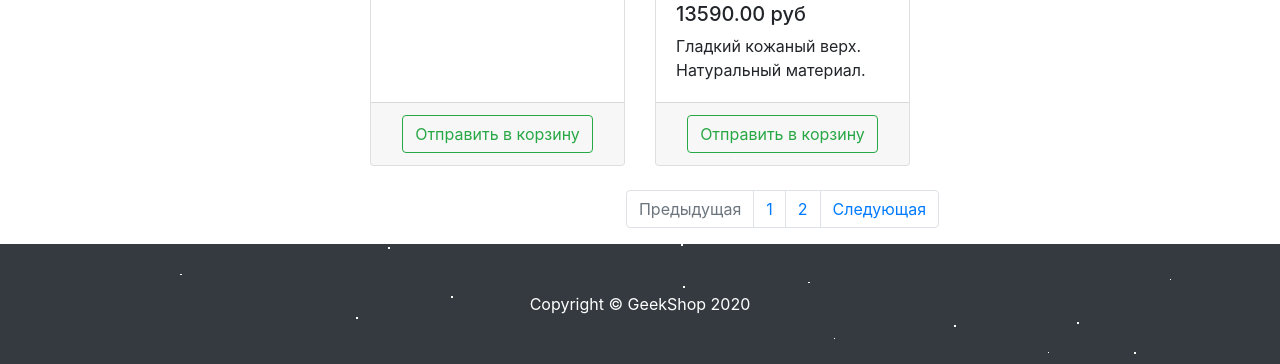
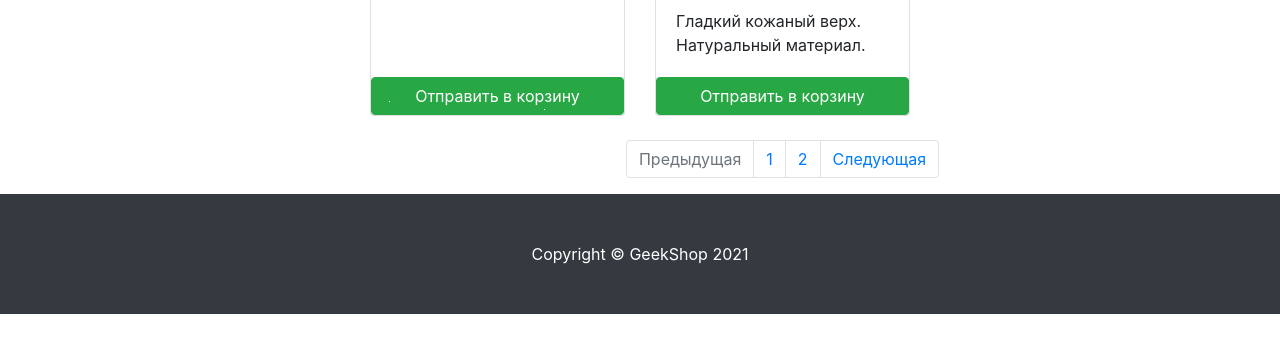
Before and after one commit to eanikulin/Django_neverlookback.ru, a Django app: page /products/ in a window 1280 px wide. Shown: the part 1538-1902 px from the top of the page. After the commit the page ends 1852 px from the top, so only its background shows below. Run offline with Django 3.2, Linux system fonts and the light colour scheme; data comes from the database, SQL or seed files in the repository; parts of the project's set-up code (start-up, migrations or seed data) failed here and were passed over; some libraries are stand-ins or nearby versions.

Commit message:
//add ajax for add product

```diff
--- a/products/templates/products/products.html
+++ b/products/templates/products/products.html
@@ -71,11 +71,8 @@
                                 <h5>{{ item.price }} руб</h5>
                                 <p class="card-text">{{ item.description }}</p>
                             </div>
-                            <div class="card-footer text-center">
-                                <a class="btn btn-outline-success" href="{% url 'baskets:basket_add' item.id %}"
-                                   type="add_item">
+                            <div class="btn btn-success text-center" type="add_item" data-add_item="{% url 'baskets:basket_add' item.id %}">
                                     Отправить в корзину
-                                </a>
                             </div>
                         </div>
                     </div>
@@ -118,7 +115,7 @@
 {% block footer %}
 <footer class="py-5 bg-dark">
     <div class="container">
-        <p class="m-0 text-center text-white">Copyright &copy; GeekShop 2020</p>
+        <p class="m-0 text-center text-white">Copyright &copy; GeekShop 2021</p>
     </div>
 </footer>
 {% endblock %}
--- a/static/js/basket.js
+++ b/static/js/basket.js
@@ -1,8 +1,6 @@
 window.onload = function () {
     $('.basket_list').on('click', 'input[type="number"]', function () {
         var t_href = event.target;
-        console.log(t_href.name); // basket.id
-        console.log(t_href.value); // basket.quantity
 
         $.ajax({
             url: '/baskets/edit/' + t_href.name + '/' + t_href.value + '/',
@@ -12,17 +10,14 @@ window.onload = function () {
         })
     });
 
-    // $('.product_list').on('click', 'a[type="add_item"]', function () {
-    //     var t_href = event.target;
-    //     console.log(t_href.href);
-    //     console.log('ДО ЗАПРОСА');
-    //
-    //     $.ajax({
-    //         url: t_href.href,
-    //         success: function (data) {
-    //             $('.product_list').html(data.result);
-    //             console.log('после ЗАПРОСА');
-    //         },
-    //     })
-    //     });
+    $('.product_list').on('click', 'div[type="add_item"]', function () {
+        var t_href = event.target;
+
+        $.ajax({
+            url: t_href.dataset.add_item,
+            success: function (data) {
+                $('.product_list').html(data.result);
+            },
+        })
+    });
 }
```
